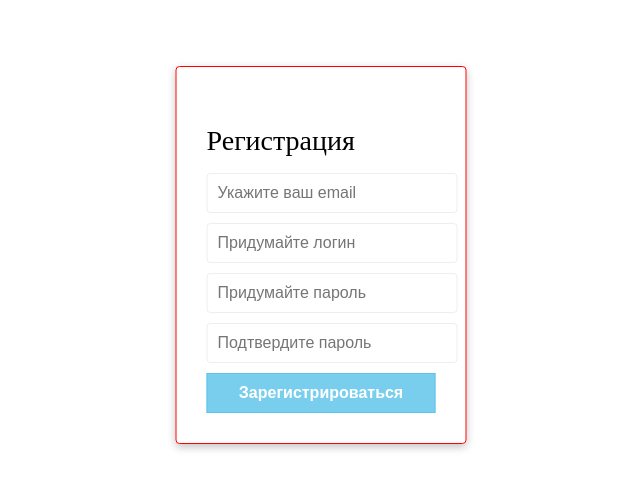
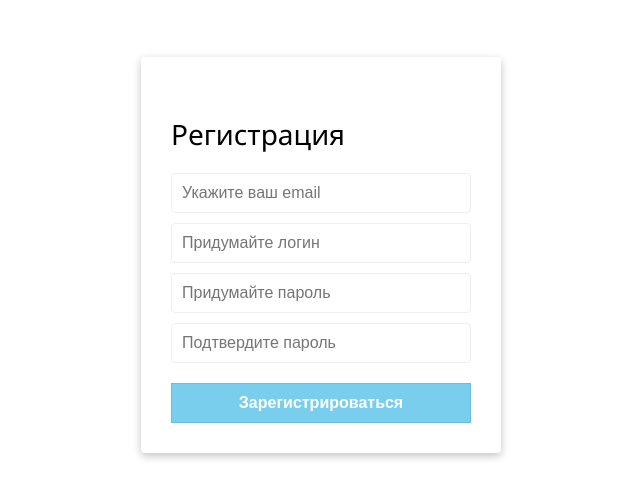
Before and after one commit to katsori-fuel-app/frontend, a Next.js app: page /auth in a window 1280 px wide. Shown: the part 145-642 px from the top of the page, without its empty margins (319-959 px from the left). Built offline with nearby package versions, Linux system fonts and the light colour scheme.

Commit message:
fix/auth-form: исправил форму, добавил кастомный инпут

```diff
--- a/src/feature/auth/Auth.tsx
+++ b/src/feature/auth/Auth.tsx
@@ -5,6 +5,7 @@ import './auth.scss';
 import { useRouter } from 'next/navigation';
 import { userService } from 'shared/api/services';
 import { AxiosError, AxiosResponse } from 'axios';
+import { Input } from 'shared/uiKit/input';
 
 export const Auth = () => {
     const isReg = true;
@@ -69,32 +70,23 @@ export const Auth = () => {
                 <div className="auth__block">
                     <p className="auth__block__title">Регистрация</p>
 
-                    <div className="auth__block__input-wrapper">
-                        <input
-                            className="input"
+                    <div className="form">
+                        <Input
                             placeholder="Укажите ваш email"
                             onChange={(e) => onChange(e, 'email')}
                         />
-                    </div>
-
-                    <div className="auth__block__input-wrapper">
-                        <input
-                            className="input"
+                        <Input
                             placeholder="Придумайте логин"
                             onChange={(e) => onChange(e, 'login')}
                         />
-                    </div>
-
-                    <div className="auth__block__input-wrapper">
-                        <input
-                            className="input"
+                        <Input
                             placeholder="Придумайте пароль"
                             onChange={(e) => onChange(e, 'password')}
                         />
-                    </div>
-
-                    <div className="auth__block__input-wrapper">
-                        <input className="input" placeholder="Подтвердите пароль" />
+                        <Input
+                            placeholder="Подтвердите пароль"
+                            onChange={(e) => onChange(e, 'password')}
+                        />
                     </div>
 
                     <button className="button" onClick={onClick}>
--- a/src/feature/auth/auth.scss
+++ b/src/feature/auth/auth.scss
@@ -9,37 +9,30 @@
     top: 50%;
     left: 50%;
     transform: translate(-50%, -50%);
-    border: 1px solid red;
+    min-width: 300px;
 
     &__block {
+        width: 100%;
+        max-width: 100%;
         display: flex;
         flex-direction: column;
 
         &__title {
             font-size: 28px;
-            margin-bottom: 16px;
-        }
-
-        &__input-wrapper {
-            border-radius: 4px;
-            margin-bottom: 10px;
-            width: 100%;
+            font-family:'Segoe UI', Tahoma, Geneva, Verdana, sans-serif ;
+            font-weight: 500;
+            margin-bottom: 20px;
         }
     }
 }
 
-.input {
+.form {
+    display: flex;
+    flex-direction: column;
+    gap: 10px;
+    margin-bottom: 20px;
     width: 100%;
-    height: 100%;
-    padding: 10px;
-    border-radius: 4px;
-    outline: none;
-    border: 1px solid #eee;
-    font-size: 16px;
-
-    &:focus {
-        border: 1px solid #333;
-    }
+    max-width: 100%;
 }
 
 .button {
--- /dev/null
+++ b/src/shared/uiKit/input/Input.tsx
@@ -0,0 +1,20 @@
+import { ChangeEvent, FC } from 'react';
+import './input.scss';
+
+type InputProps = {
+    onChange?: (e: ChangeEvent<HTMLInputElement>) => void;
+    className?: string;
+    placeholder?: string;
+    type?: string;
+};
+
+export const Input: FC<InputProps> = ({ className, placeholder, type = 'text', onChange }) => {
+    return (
+        <input
+            className={`input ${className}`}
+            type={type}
+            placeholder={placeholder}
+            onChange={onChange}
+        />
+    );
+};
--- /dev/null
+++ b/src/shared/uiKit/input/index.ts
@@ -0,0 +1 @@
+export { Input } from './Input';
--- /dev/null
+++ b/src/shared/uiKit/input/input.scss
@@ -0,0 +1,13 @@
+.input {
+    max-width: 100%;
+    height: 100%;
+    padding: 10px;
+    border-radius: 4px;
+    outline: none;
+    border: 1px solid #eee;
+    font-size: 16px;
+
+    &:focus {
+        border: 1px solid #333;
+    }
+}
```
